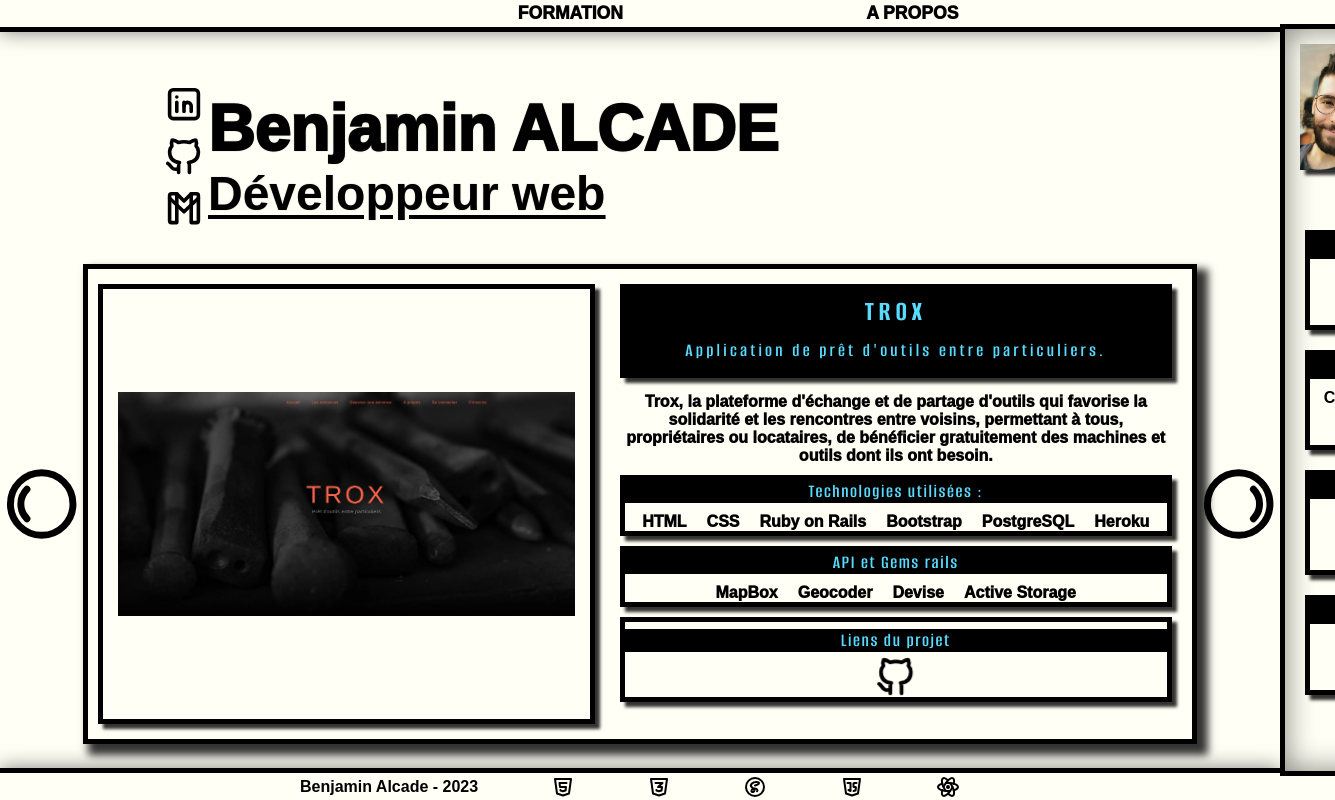
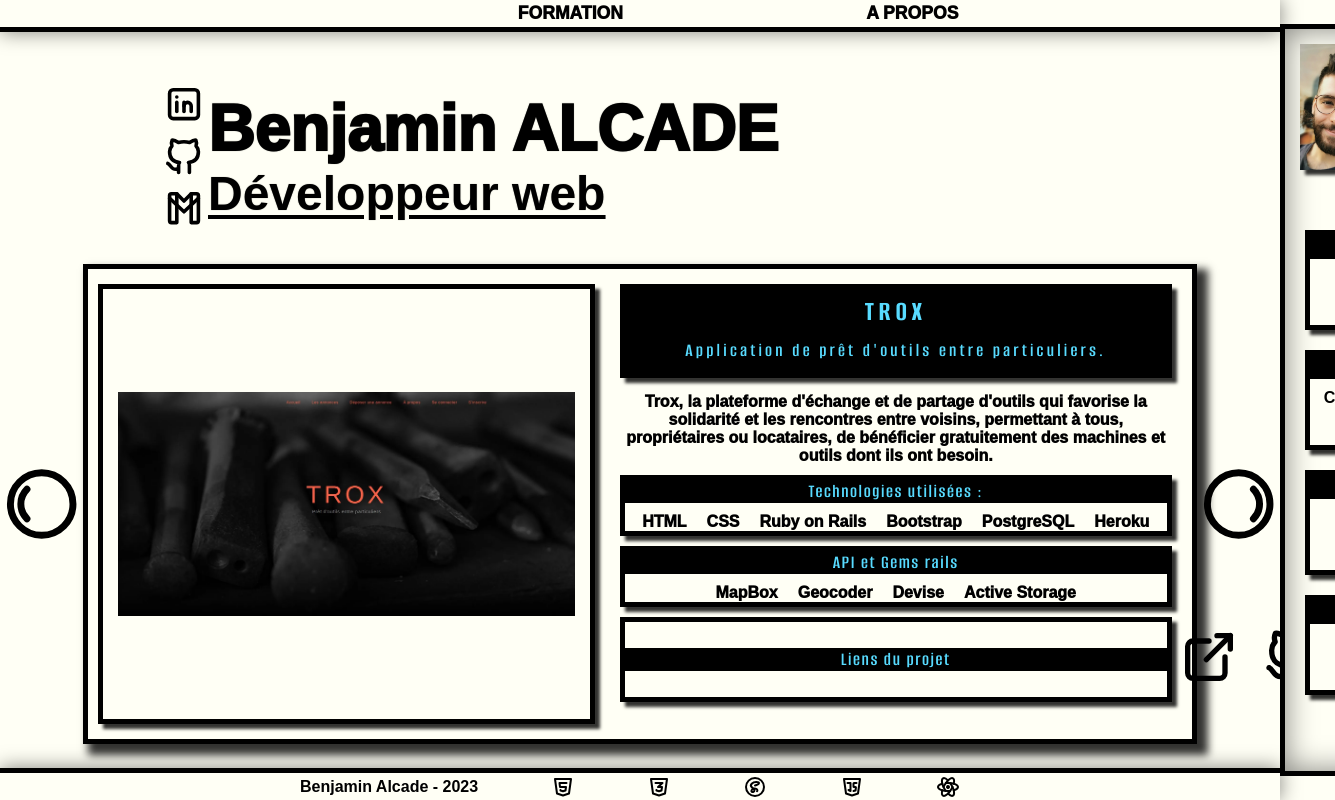
Before and after one commit to Pakibenji/portfolio, a React (Create React App) app: page / in a window 1280 px wide. Shown: the whole page, 1335 px wide, since content can reach past the window. Built offline with nearby package versions, Linux system fonts and the light colour scheme.

Commit message:
add links

```diff
--- a/src/components/Project1.js
+++ b/src/components/Project1.js
@@ -1,4 +1,5 @@
 import { IconBrandGithub } from "@tabler/icons-react";
+import { IconExternalLink } from "@tabler/icons-react";
 import React from "react";
 
 const Project1 = () => {
@@ -44,9 +45,14 @@ const Project1 = () => {
       </div>
       <div className="project-link">
         <h4>Liens du projet</h4>
-        <a href="https://github.com/Pakibenji/trox">
-          <IconBrandGithub size={64} />
-        </a>
+        <div className="links-container">
+          <a href="https://troxx.fly.dev/">
+            <IconExternalLink size={64} />
+          </a>
+          <a href="https://github.com/Pakibenji/trox">
+            <IconBrandGithub size={64} />
+          </a>
+        </div>
       </div>
     </div>
   );
--- a/src/components/Project2.js
+++ b/src/components/Project2.js
@@ -1,4 +1,5 @@
 import { IconBrandGithub } from "@tabler/icons-react";
+import { IconExternalLink } from "@tabler/icons-react";
 import React from "react";
 
 const Project2 = () => {
@@ -45,9 +46,14 @@ const Project2 = () => {
       </div>
       <div className="project-link">
         <h4>Liens du projet</h4>
-        <a href="https://github.com/Pakibenji/soundspectrum">
-          <IconBrandGithub size={64} />
-        </a>
+        <div className="links-container">
+          <a href="https://helpful-parfait-ba2e59.netlify.app/">
+            <IconExternalLink size={64} />
+          </a>
+          <a href="https://github.com/Pakibenji/soundspectrum">
+            <IconBrandGithub size={64} />
+          </a>
+        </div>
       </div>
     </div>
   );
```
Also changed, not shown: public/assets/img/soundspectrum.webp.
